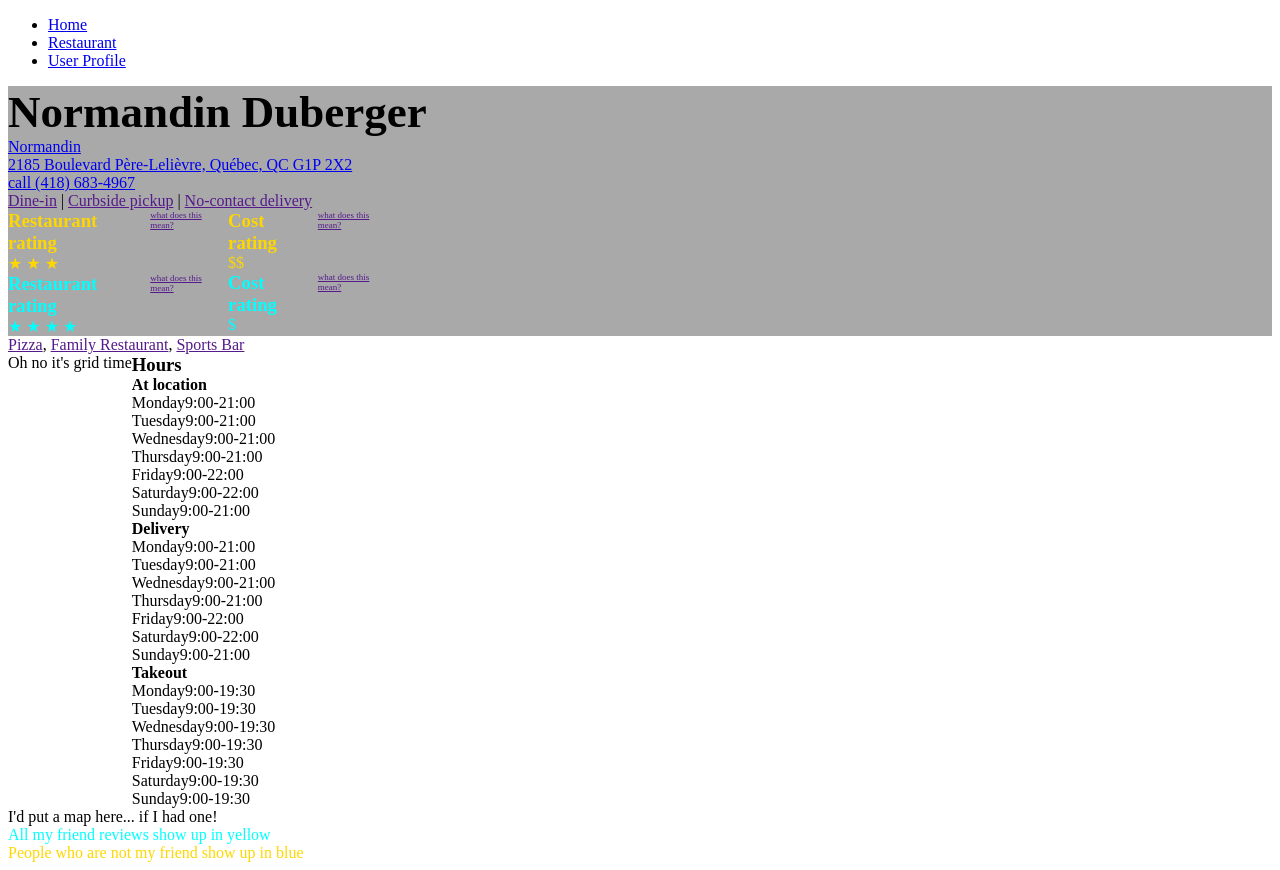
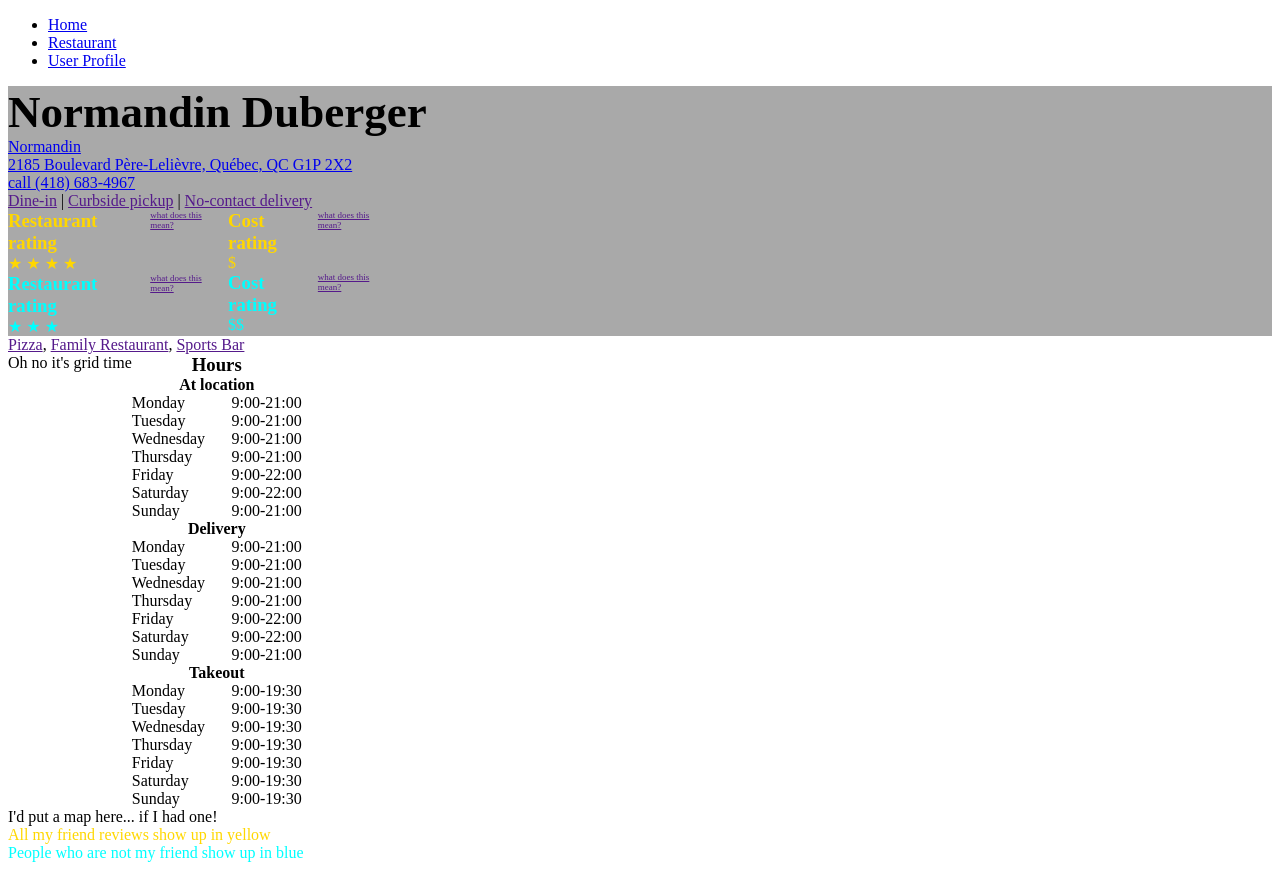
Before and after one commit to GLO3102/ufood-h2021-team-12, a Vue app: page /#/restaurant in a window 1280 px wide. Built offline with nearby package versions, Linux system fonts and the light colour scheme.

Commit message:
hours block basic format

```diff
--- a/src/components/Restaurant.vue
+++ b/src/components/Restaurant.vue
@@ -10,31 +10,31 @@
       </div>
       <div class="restaurantBannerRatings">
         <div class="ratingBlock">
+          <div class="restaurantRating colorSchemeFriend">
+            <div class="ratingHeader">
+              <h3>Restaurant rating</h3> <a class="whatDoesThisMean" href="">what does this mean?</a>
+            </div>
+            <div class="ratingElementFormat">★ ★ ★ ★</div>
+          </div>
           <div class="restaurantRating colorSchemeGlobal">
             <div class="ratingHeader">
               <h3>Restaurant rating</h3> <a class="whatDoesThisMean" href="">what does this mean?</a>
             </div>
             <div class="ratingElementFormat">★ ★ ★</div>
           </div>
+        </div>
+        <div class="ratingBlock">
           <div class="restaurantRating colorSchemeFriend">
             <div class="ratingHeader">
-              <h3>Restaurant rating</h3> <a class="whatDoesThisMean" href="">what does this mean?</a>
+              <h3>Cost rating</h3> <a class="whatDoesThisMean" href="">what does this mean?</a>
             </div>
-            <div class="ratingElementFormat">★ ★ ★ ★</div>
+            <div class="ratingElementFormat">$</div>
           </div>
-        </div>
-        <div class="ratingBlock">
           <div class="restaurantRating colorSchemeGlobal">
             <div class="ratingHeader">
               <h3>Cost rating</h3> <a class="whatDoesThisMean" href="">what does this mean?</a>
             </div>
             <div class="ratingElementFormat">$$</div>
-          </div>
-          <div class="restaurantRating colorSchemeFriend">
-            <div class="ratingHeader">
-              <h3>Cost rating</h3> <a class="whatDoesThisMean" href="">what does this mean?</a>
-            </div>
-            <div class="ratingElementFormat">$</div>
           </div>
         </div>
       </div>
@@ -48,97 +48,118 @@
           Oh no it's grid time
         </div>
         <div class="restaurantHoursCore">
-          <h3>Hours</h3>
+          <h3 class="restaurantHoursHeader">Hours</h3>
+          <h4 class="restaurantHoursTimeSlotHeader">At location</h4>
           <div class="restaurantHoursTimeTable">
-            <h4>At location</h4>
             <div class="restaurantHoursTimeSlot">
               <div class="restaurantHoursDayOfTheWeek">Monday</div>
+              <div class="restaurantHoursTimeSlotSeparator"></div>
               <div class="restaurantHoursOpen">9:00-21:00</div>
             </div>
             <div class="restaurantHoursTimeSlot">
               <div class="restaurantHoursDayOfTheWeek">Tuesday</div>
+              <div class="restaurantHoursTimeSlotSeparator"></div>
               <div class="restaurantHoursOpen">9:00-21:00</div>
             </div>
             <div class="restaurantHoursTimeSlot">
               <div class="restaurantHoursDayOfTheWeek">Wednesday</div>
+              <div class="restaurantHoursTimeSlotSeparator"></div>
               <div class="restaurantHoursOpen">9:00-21:00</div>
             </div>
             <div class="restaurantHoursTimeSlot">
               <div class="restaurantHoursDayOfTheWeek">Thursday</div>
+              <div class="restaurantHoursTimeSlotSeparator"></div>
               <div class="restaurantHoursOpen">9:00-21:00</div>
             </div>
             <div class="restaurantHoursTimeSlot">
               <div class="restaurantHoursDayOfTheWeek">Friday</div>
+              <div class="restaurantHoursTimeSlotSeparator"></div>
               <div class="restaurantHoursOpen">9:00-22:00</div>
             </div>
             <div class="restaurantHoursTimeSlot">
               <div class="restaurantHoursDayOfTheWeek">Saturday</div>
+              <div class="restaurantHoursTimeSlotSeparator"></div>
               <div class="restaurantHoursOpen">9:00-22:00</div>
             </div>
             <div class="restaurantHoursTimeSlot">
               <div class="restaurantHoursDayOfTheWeek">Sunday</div>
+              <div class="restaurantHoursTimeSlotSeparator"></div>
               <div class="restaurantHoursOpen">9:00-21:00</div>
             </div>
           </div>
+          <h4 class="restaurantHoursTimeSlotHeader">Delivery</h4>
           <div class="restaurantHoursTimeTable">
-            <h4>Delivery</h4>
             <div class="restaurantHoursTimeSlot">
               <div class="restaurantHoursDayOfTheWeek">Monday</div>
+              <div class="restaurantHoursTimeSlotSeparator"></div>
               <div class="restaurantHoursOpen">9:00-21:00</div>
             </div>
             <div class="restaurantHoursTimeSlot">
               <div class="restaurantHoursDayOfTheWeek">Tuesday</div>
+              <div class="restaurantHoursTimeSlotSeparator"></div>
               <div class="restaurantHoursOpen">9:00-21:00</div>
             </div>
             <div class="restaurantHoursTimeSlot">
               <div class="restaurantHoursDayOfTheWeek">Wednesday</div>
+              <div class="restaurantHoursTimeSlotSeparator"></div>
               <div class="restaurantHoursOpen">9:00-21:00</div>
             </div>
             <div class="restaurantHoursTimeSlot">
               <div class="restaurantHoursDayOfTheWeek">Thursday</div>
+              <div class="restaurantHoursTimeSlotSeparator"></div>
               <div class="restaurantHoursOpen">9:00-21:00</div>
             </div>
             <div class="restaurantHoursTimeSlot">
               <div class="restaurantHoursDayOfTheWeek">Friday</div>
+              <div class="restaurantHoursTimeSlotSeparator"></div>
               <div class="restaurantHoursOpen">9:00-22:00</div>
             </div>
             <div class="restaurantHoursTimeSlot">
               <div class="restaurantHoursDayOfTheWeek">Saturday</div>
+              <div class="restaurantHoursTimeSlotSeparator"></div>
               <div class="restaurantHoursOpen">9:00-22:00</div>
             </div>
             <div class="restaurantHoursTimeSlot">
               <div class="restaurantHoursDayOfTheWeek">Sunday</div>
+              <div class="restaurantHoursTimeSlotSeparator"></div>
               <div class="restaurantHoursOpen">9:00-21:00</div>
             </div>
           </div>
+          <h4 class="restaurantHoursTimeSlotHeader">Takeout</h4>
           <div class="restaurantHoursTimeTable">
-            <h4>Takeout</h4>
             <div class="restaurantHoursTimeSlot">
               <div class="restaurantHoursDayOfTheWeek">Monday</div>
+              <div class="restaurantHoursTimeSlotSeparator"></div>
               <div class="restaurantHoursOpen">9:00-19:30</div>
             </div>
             <div class="restaurantHoursTimeSlot">
               <div class="restaurantHoursDayOfTheWeek">Tuesday</div>
+              <div class="restaurantHoursTimeSlotSeparator"></div>
               <div class="restaurantHoursOpen">9:00-19:30</div>
             </div>
             <div class="restaurantHoursTimeSlot">
               <div class="restaurantHoursDayOfTheWeek">Wednesday</div>
+              <div class="restaurantHoursTimeSlotSeparator"></div>
               <div class="restaurantHoursOpen">9:00-19:30</div>
             </div>
             <div class="restaurantHoursTimeSlot">
               <div class="restaurantHoursDayOfTheWeek">Thursday</div>
+              <div class="restaurantHoursTimeSlotSeparator"></div>
               <div class="restaurantHoursOpen">9:00-19:30</div>
             </div>
             <div class="restaurantHoursTimeSlot">
               <div class="restaurantHoursDayOfTheWeek">Friday</div>
+              <div class="restaurantHoursTimeSlotSeparator"></div>
               <div class="restaurantHoursOpen">9:00-19:30</div>
             </div>
             <div class="restaurantHoursTimeSlot">
               <div class="restaurantHoursDayOfTheWeek">Saturday</div>
+              <div class="restaurantHoursTimeSlotSeparator"></div>
               <div class="restaurantHoursOpen">9:00-19:30</div>
             </div>
             <div class="restaurantHoursTimeSlot">
               <div class="restaurantHoursDayOfTheWeek">Sunday</div>
+              <div class="restaurantHoursTimeSlotSeparator"></div>
               <div class="restaurantHoursOpen">9:00-19:30</div>
             </div>
           </div>
--- a/src/components/restaurant.css
+++ b/src/components/restaurant.css
@@ -1,8 +1,4 @@
 h3 {
-  margin: 0;
-}
-
-h4 {
   margin: 0;
 }
 
@@ -16,11 +12,11 @@
 }
 
 .colorSchemeFriend {
-  color: cyan;
+  color: gold;
 }
 
 .colorSchemeGlobal {
-  color: gold;
+  color: cyan;
 }
 
 .ratingFormat {
@@ -49,7 +45,41 @@
   flex-direction: row;
 }
 
+.restaurantHoursCore {
+  display: flex;
+  flex-direction: column;
+  width: 170px;
+}
+
+.restaurantHoursHeader {
+  display: flex;
+  justify-content: center;
+  align-content: center;
+  margin: 0;
+}
+
+.restaurantHoursTimeTable {
+  display: flex;
+  flex-direction: column;
+  justify-content: center;
+  align-content: center;
+}
+
 .restaurantHoursTimeSlot {
   display: flex;
   flex-direction: row;
+  justify-content: center;
+  align-content: center;
 }
+
+.restaurantHoursTimeSlotSeparator {
+  display: flex;
+  flex-grow: 1;
+}
+
+.restaurantHoursTimeSlotHeader {
+  display: flex;
+  justify-content: center;
+  align-content: center;
+  margin: 0;
+}
```
